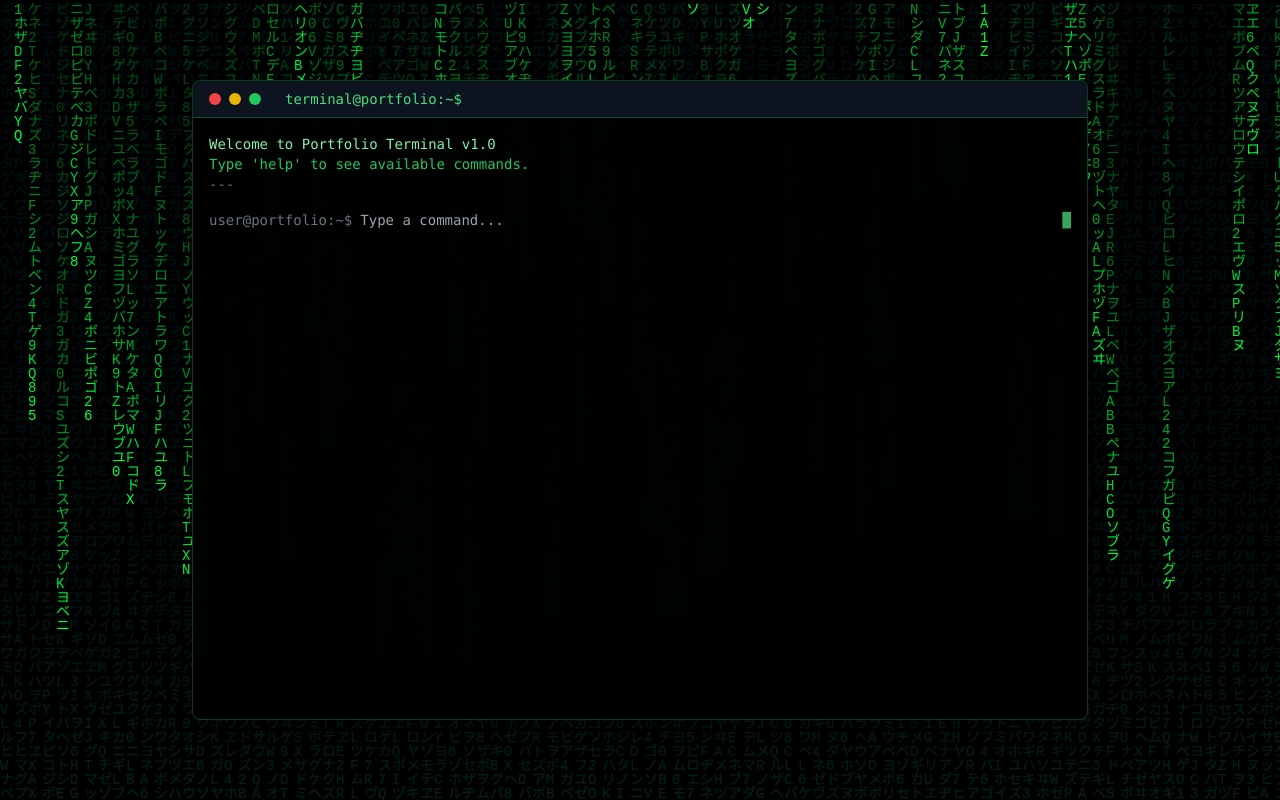
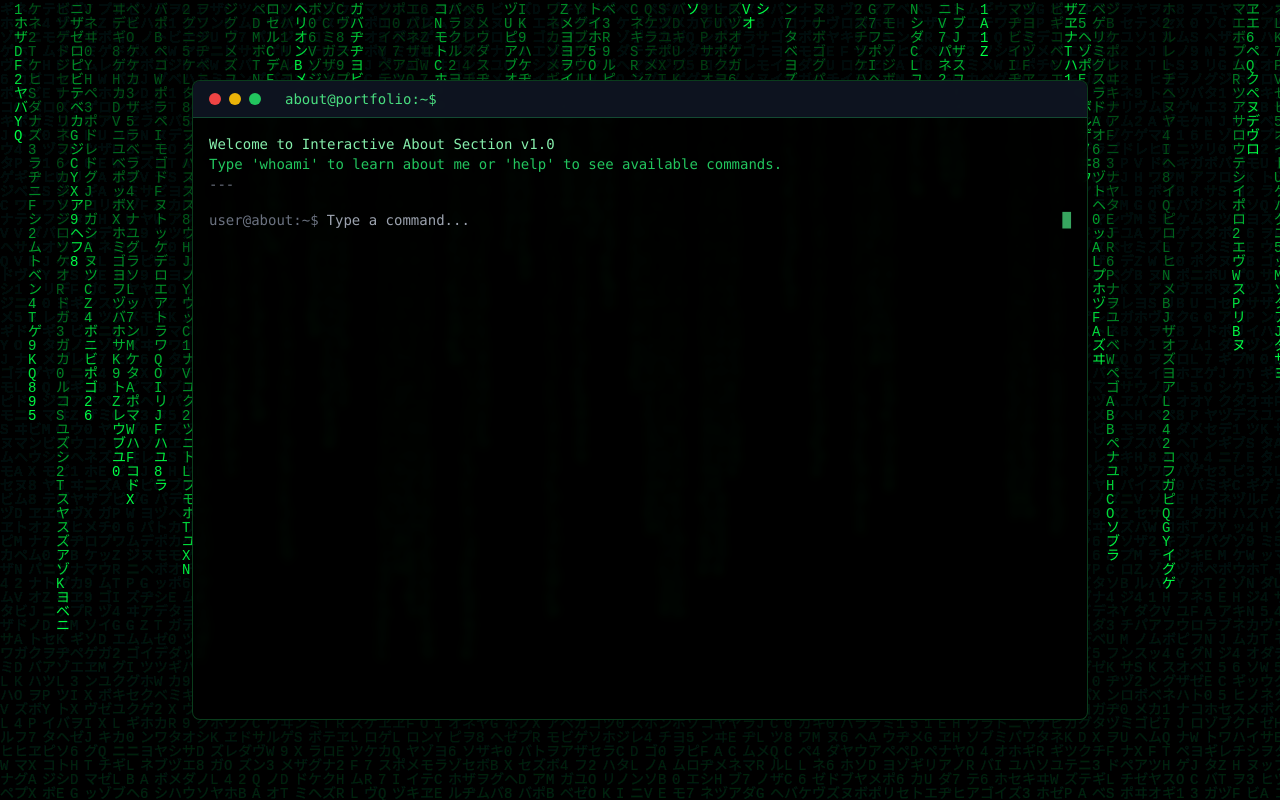
Before and after one commit to Kavennesh/kavennesh.github.io, a React (Vite) app: page / in a window 1280 px wide. Built offline with nearby package versions, Linux system fonts and the light colour scheme.

Commit message:
Replace terminal with about section
Replaced the terminal interface with the about section in the main page layout.

```diff
--- a/src/components/AboutSection.tsx
+++ b/src/components/AboutSection.tsx
@@ -1,7 +1,6 @@
 
-import React, { useState, useEffect } from 'react';
+import React, { useState, useRef, useEffect } from 'react';
 import { motion } from 'framer-motion';
-import { Terminal } from 'lucide-react';
 
 interface AboutSectionProps {
   onNext: () => void;
@@ -10,139 +9,197 @@ interface AboutSectionProps {
   isLast: boolean;
 }
 
+interface Command {
+  input: string;
+  output: string;
+  timestamp: string;
+}
+
 const AboutSection: React.FC<AboutSectionProps> = () => {
-  const [currentLine, setCurrentLine] = useState(0);
-  const [currentText, setCurrentText] = useState('');
-  const [showCursor, setShowCursor] = useState(true);
+  const [input, setInput] = useState('');
+  const [history, setHistory] = useState<Command[]>([]);
+  const inputRef = useRef<HTMLInputElement>(null);
+  const terminalRef = useRef<HTMLDivElement>(null);
 
-  const terminalLines = [
-    { command: 'whoami', output: 'John Doe - Full Stack Developer' },
-    { command: 'cat experience.txt', output: '5+ years building digital solutions' },
-    { command: 'ls skills/', output: 'React  TypeScript  Node.js  Python  UI/UX' },
-    { command: 'cat passion.txt', output: 'Creating meaningful user experiences' },
-    { command: 'echo $MISSION', output: 'Solving problems through clean code & design' },
-    { command: 'cat values.txt', output: 'Passion • Purpose • Performance' }
-  ];
+  const aboutContent = `
+> System Information
+> ==================
+>
+> Name: [Your Name]
+> Role: Full Stack Developer
+> Location: [Your Location]
+>
+> About Me:
+> --------
+> I am a passionate software developer with expertise in modern web technologies.
+> I specialize in creating interactive, user-friendly applications with clean code
+> and elegant design. My experience spans across frontend and backend development,
+> with a focus on React, TypeScript, and modern development practices.
+>
+> Skills: JavaScript, TypeScript, React, Node.js, Python, SQL, Git
+> Interests: Cybersecurity, AI/ML, Open Source, Terminal Interfaces
+>
+> Type 'help' for available commands.
+`;
+
+  const helpContent = `
+> Available Commands:
+> ==================
+>
+> whoami    - Display information about me
+> clear     - Clear the terminal screen
+> help      - Show this help message
+> date      - Display current date and time
+> skills    - List my technical skills
+> contact   - Show contact information
+>
+> Tip: Use Tab for command completion
+`;
+
+  const skillsContent = `
+> Technical Skills:
+> =================
+>
+> Frontend:     React, TypeScript, HTML5, CSS3, Tailwind CSS
+> Backend:      Node.js, Python, Express.js, RESTful APIs
+> Database:     PostgreSQL, MongoDB, Redis
+> Tools:        Git, Docker, VS Code, Linux Terminal
+> Cloud:        AWS, Vercel, Netlify
+> Other:        GraphQL, Jest, Webpack, Framer Motion
+`;
+
+  const contactContent = `
+> Contact Information:
+> ===================
+>
+> Email:    your.email@example.com
+> GitHub:   github.com/yourusername
+> LinkedIn: linkedin.com/in/yourprofile
+> Website:  yourwebsite.com
+>
+> Feel free to reach out for collaboration opportunities!
+`;
+
+  const commands = {
+    whoami: aboutContent,
+    help: helpContent,
+    skills: skillsContent,
+    contact: contactContent,
+    clear: '',
+    date: () => `> Current date and time: ${new Date().toLocaleString()}`,
+  };
 
   useEffect(() => {
-    if (currentLine < terminalLines.length) {
-      const line = terminalLines[currentLine];
-      const fullText = `$ ${line.command}\n${line.output}`;
+    if (inputRef.current) {
+      inputRef.current.focus();
+    }
+  }, []);
 
-      if (currentText.length < fullText.length) {
-        const timer = setTimeout(() => {
-          setCurrentText(fullText.slice(0, currentText.length + 1));
-        }, 50);
-        return () => clearTimeout(timer);
+  useEffect(() => {
+    if (terminalRef.current) {
+      terminalRef.current.scrollTop = terminalRef.current.scrollHeight;
+    }
+  }, [history]);
+
+  const handleSubmit = (e: React.FormEvent) => {
+    e.preventDefault();
+    if (!input.trim()) return;
+
+    const command = input.toLowerCase().trim();
+    const timestamp = new Date().toLocaleTimeString();
+
+    if (command === 'clear') {
+      setHistory([]);
+      setInput('');
+      return;
+    }
+
+    let output = '';
+    if (command in commands) {
+      const commandOutput = commands[command as keyof typeof commands];
+      output = typeof commandOutput === 'function' ? commandOutput() : commandOutput;
     } else {
-        const timer = setTimeout(() => {
-          setCurrentLine(currentLine + 1);
-          setCurrentText('');
-        }, 1000);
-        return () => clearTimeout(timer);
+      output = `> Command not found: ${command}\n> Type 'help' for available commands.`;
+    }
+
+    setHistory(prev => [...prev, { input, output, timestamp }]);
+    setInput('');
+  };
+
+  const handleKeyDown = (e: React.KeyboardEvent) => {
+    if (e.key === 'Tab') {
+      e.preventDefault();
+      const availableCommands = Object.keys(commands);
+      const matches = availableCommands.filter(cmd => cmd.startsWith(input.toLowerCase()));
+      if (matches.length === 1) {
+        setInput(matches[0]);
       }
     }
-  }, [currentText, currentLine]);
-
-  useEffect(() => {
-    const cursorTimer = setInterval(() => {
-      setShowCursor(prev => !prev);
-    }, 500);
-    return () => clearInterval(cursorTimer);
-  }, []);
+  };
 
   return (
-    <div className="min-h-screen flex items-center justify-center relative z-10 px-4 py-20">
-      <div className="max-w-4xl mx-auto w-full">
+    <div className="min-h-screen flex items-center justify-center p-4 relative z-10">
       <motion.div
-          initial={{ opacity: 0, y: 50 }}
-          animate={{ opacity: 1, y: 0 }}
-          transition={{ duration: 0.8 }}
-          className="text-center mb-12"
-        >
-          <h2 className="text-5xl md:text-6xl font-bold text-white mb-6 bg-gradient-to-r from-gray-300 to-gray-500 bg-clip-text text-transparent">
-            About Me
-          </h2>
-        </motion.div>
-
-        <motion.div
-          initial={{ opacity: 0, scale: 0.95 }}
+        initial={{ opacity: 0, scale: 0.9 }}
         animate={{ opacity: 1, scale: 1 }}
-          transition={{ duration: 0.8, delay: 0.2 }}
-          className="bg-gray-900 rounded-lg border border-gray-700 shadow-2xl overflow-hidden"
+        transition={{ duration: 0.5 }}
+        className="w-full max-w-4xl h-[80vh] bg-black/90 backdrop-blur-sm border border-green-500/30 rounded-lg shadow-2xl overflow-hidden"
       >
         {/* Terminal Header */}
-          <div className="bg-gray-800 px-4 py-3 flex items-center gap-2 border-b border-gray-700">
+        <div className="bg-gray-900/80 px-4 py-2 border-b border-green-500/30 flex items-center gap-2">
           <div className="flex gap-2">
-              <div className="w-3 h-3 bg-red-500 rounded-full"></div>
-              <div className="w-3 h-3 bg-yellow-500 rounded-full"></div>
-              <div className="w-3 h-3 bg-green-500 rounded-full"></div>
+            <div className="w-3 h-3 rounded-full bg-red-500"></div>
+            <div className="w-3 h-3 rounded-full bg-yellow-500"></div>
+            <div className="w-3 h-3 rounded-full bg-green-500"></div>
           </div>
-            <div className="flex items-center gap-2 ml-4">
-              <Terminal className="h-4 w-4 text-gray-400" />
-              <span className="text-gray-400 text-sm">john@portfolio:~</span>
-            </div>
+          <span className="text-green-400 font-mono text-sm ml-4">about@portfolio:~$</span>
         </div>
 
         {/* Terminal Content */}
-          <div className="p-6 h-96 overflow-hidden">
-            <div className="font-mono text-sm space-y-2">
-              {/* Completed lines */}
-              {terminalLines.slice(0, currentLine).map((line, index) => (
-                <div key={index} className="space-y-1">
-                  <div className="text-gray-400">
-                    <span className="text-gray-500">$ </span>
-                    {line.command}
+        <div
+          ref={terminalRef}
+          className="h-full p-4 overflow-y-auto font-mono text-sm"
+          onClick={() => inputRef.current?.focus()}
+        >
+          {/* Welcome Message */}
+          <div className="text-green-400 mb-4">
+            <div className="text-green-300">Welcome to Interactive About Section v1.0</div>
+            <div className="text-green-500">Type 'whoami' to learn about me or 'help' to see available commands.</div>
+            <div className="text-gray-500">---</div>
           </div>
-                  <div className="text-gray-300 ml-2">{line.output}</div>
+
+          {/* Command History */}
+          {history.map((cmd, index) => (
+            <div key={index} className="mb-4">
+              <div className="text-green-400">
+                <span className="text-gray-500">user@about:~$ </span>
+                <span className="text-green-300">{cmd.input}</span>
+              </div>
+              {cmd.output && (
+                <pre className="text-green-200 mt-1 whitespace-pre-wrap">
+                  {cmd.output}
+                </pre>
+              )}
             </div>
           ))}
 
-              {/* Current typing line */}
-              {currentLine < terminalLines.length && (
-                <div className="space-y-1">
-                  <div className="text-gray-400">
-                    {currentText}
-                    {showCursor && <span className="bg-gray-400 text-gray-900">_</span>}
-                  </div>
-                </div>
-              )}
-
-              {/* Completed state */}
-              {currentLine >= terminalLines.length && (
-                <div className="mt-4">
-                  <div className="text-gray-400">
-                    <span className="text-gray-500">$ </span>
-                    <span className="animate-pulse">ready_for_collaboration</span>
-                    {showCursor && <span className="bg-gray-400 text-gray-900 ml-1">_</span>}
-                  </div>
-                </div>
-              )}
-            </div>
+          {/* Current Input */}
+          <form onSubmit={handleSubmit} className="flex items-center">
+            <span className="text-gray-500 mr-2">user@about:~$ </span>
+            <input
+              ref={inputRef}
+              type="text"
+              value={input}
+              onChange={(e) => setInput(e.target.value)}
+              onKeyDown={handleKeyDown}
+              className="bg-transparent text-green-300 outline-none flex-1 font-mono"
+              placeholder="Type a command..."
+              autoComplete="off"
+            />
+            <span className="text-green-400 animate-pulse ml-1">█</span>
+          </form>
         </div>
       </motion.div>
-
-        {/* Quick Stats */}
-        <motion.div
-          initial={{ opacity: 0, y: 30 }}
-          animate={{ opacity: 1, y: 0 }}
-          transition={{ duration: 0.8, delay: 1 }}
-          className="mt-12 grid md:grid-cols-3 gap-6"
-        >
-          {[
-            { label: 'Years Experience', value: '5+' },
-            { label: 'Projects Completed', value: '50+' },
-            { label: 'Coffee Consumed', value: '∞' }
-          ].map((stat, index) => (
-            <div key={stat.label} className="text-center">
-              <div className="bg-gray-800/50 backdrop-blur-sm rounded-lg p-6 border border-gray-700">
-                <div className="text-3xl font-bold text-gray-400 mb-2">{stat.value}</div>
-                <div className="text-gray-500 text-sm">{stat.label}</div>
-              </div>
-            </div>
-          ))}
-        </motion.div>
-      </div>
     </div>
   );
 };
--- a/src/pages/Index.tsx
+++ b/src/pages/Index.tsx
@@ -2,7 +2,7 @@
 import React, { useState, useEffect } from 'react';
 import { motion } from 'framer-motion';
 import MatrixBackground from '@/components/MatrixBackground';
-import TerminalInterface from '@/components/TerminalInterface';
+import AboutSection from '@/components/AboutSection';
 
 const Index = () => {
   const [isLoading, setIsLoading] = useState(true);
@@ -36,7 +36,7 @@ const Index = () => {
   return (
     <div className="relative min-h-screen bg-black overflow-hidden">
       <MatrixBackground />
-      <TerminalInterface />
+      <AboutSection onNext={() => {}} onPrev={() => {}} isFirst={true} isLast={true} />
     </div>
   );
 };
```
Lines whose indentation alone changed are shown as unchanged.
